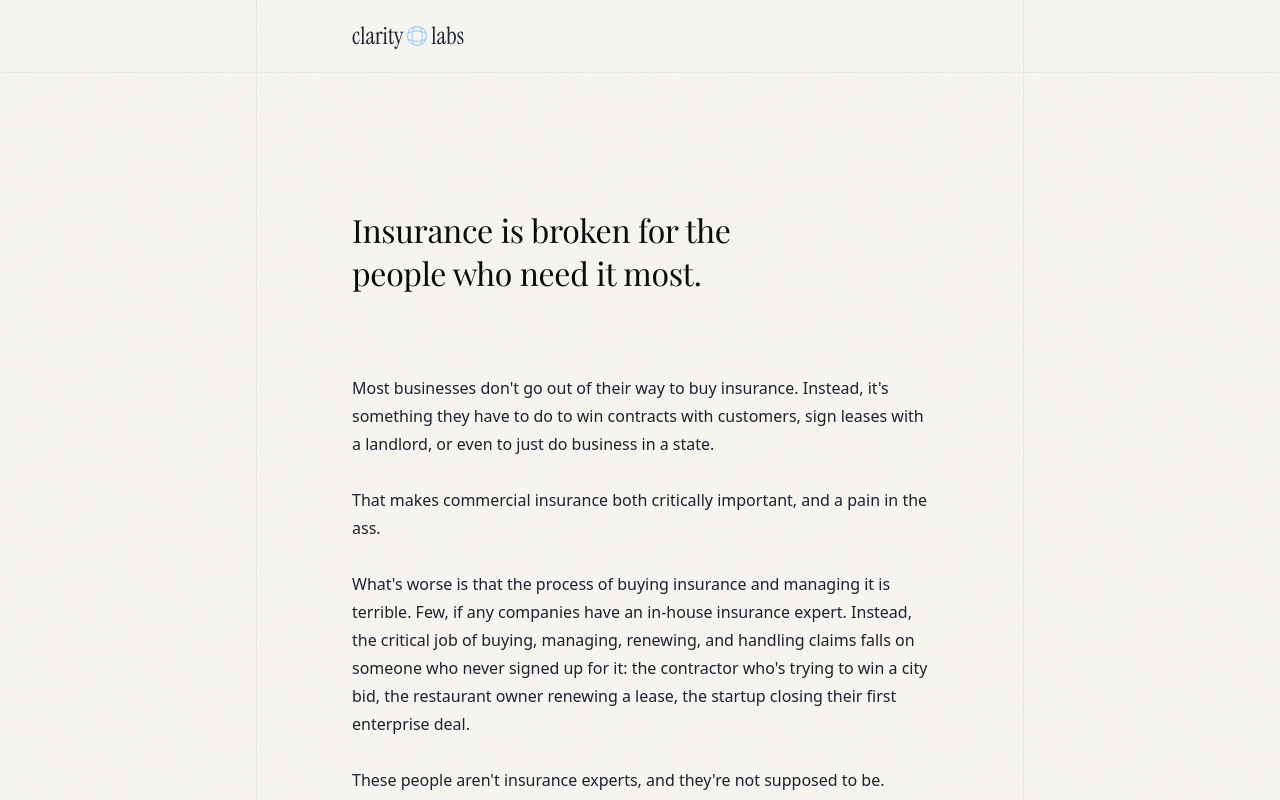
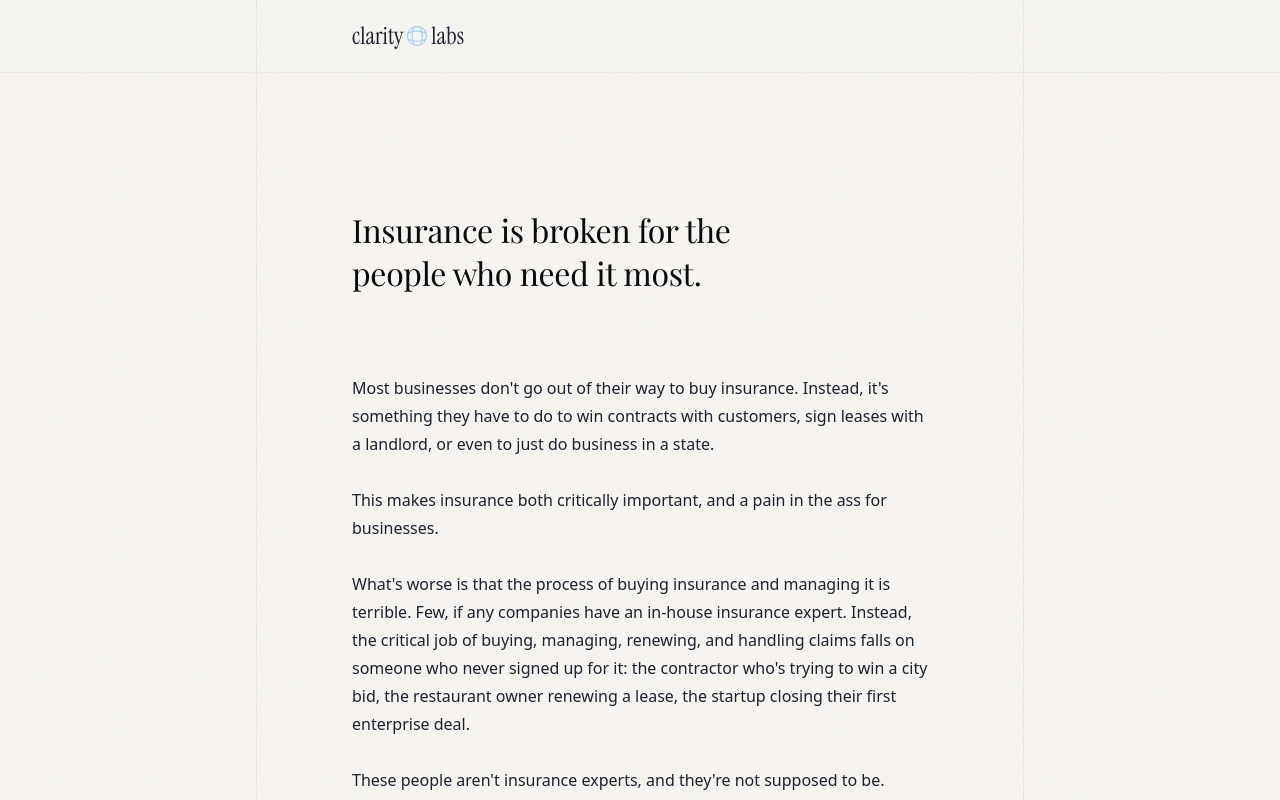
Before and after one commit to AdyanTanver/claire-demo, a Next.js app: page / in a window 1280 px wide. Shown: the top 800 px of the page. Built offline with nearby package versions, Linux system fonts and the light colour scheme.

Commit message:
Update text in Home component: modify phrasing for clarity, emphasizing the importance of insurance for businesses.

```diff
--- a/src/app/page.tsx
+++ b/src/app/page.tsx
@@ -31,8 +31,8 @@ export default function Home() {
 
           <FadeIn staggerIndex={2}>
             <p>
-              That makes commercial insurance both critically important, and a
-              pain in the ass.
+              This makes insurance both critically important, and a
+              pain in the ass for businesses.
             </p>
           </FadeIn>
 
```
